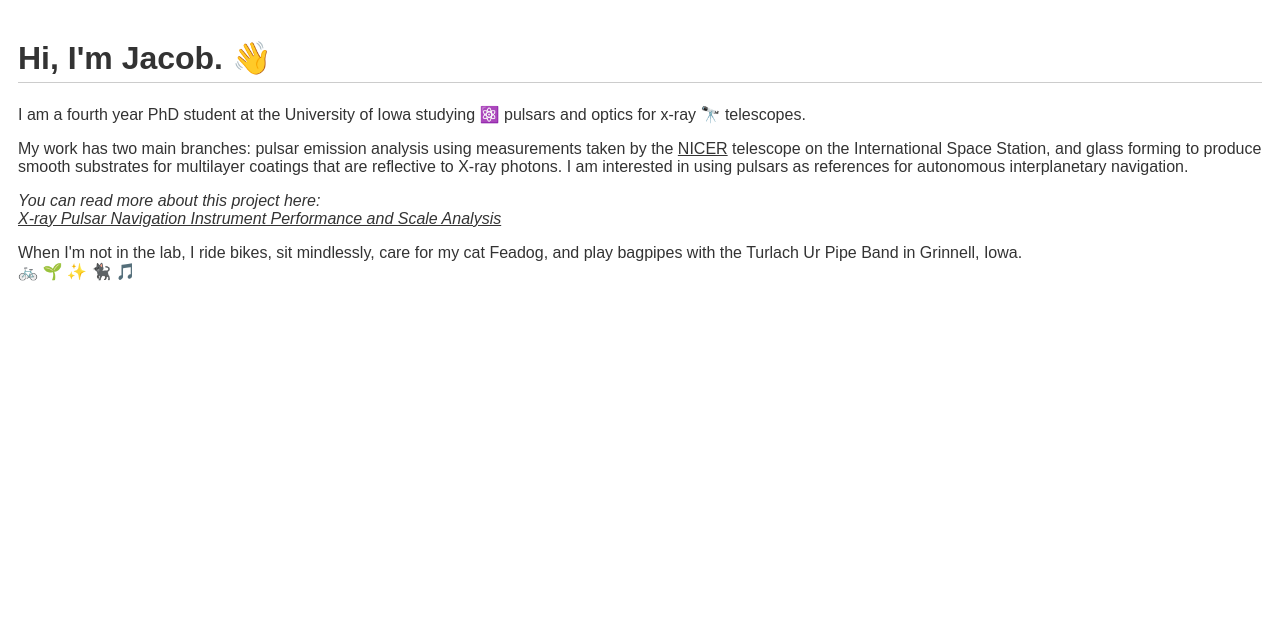
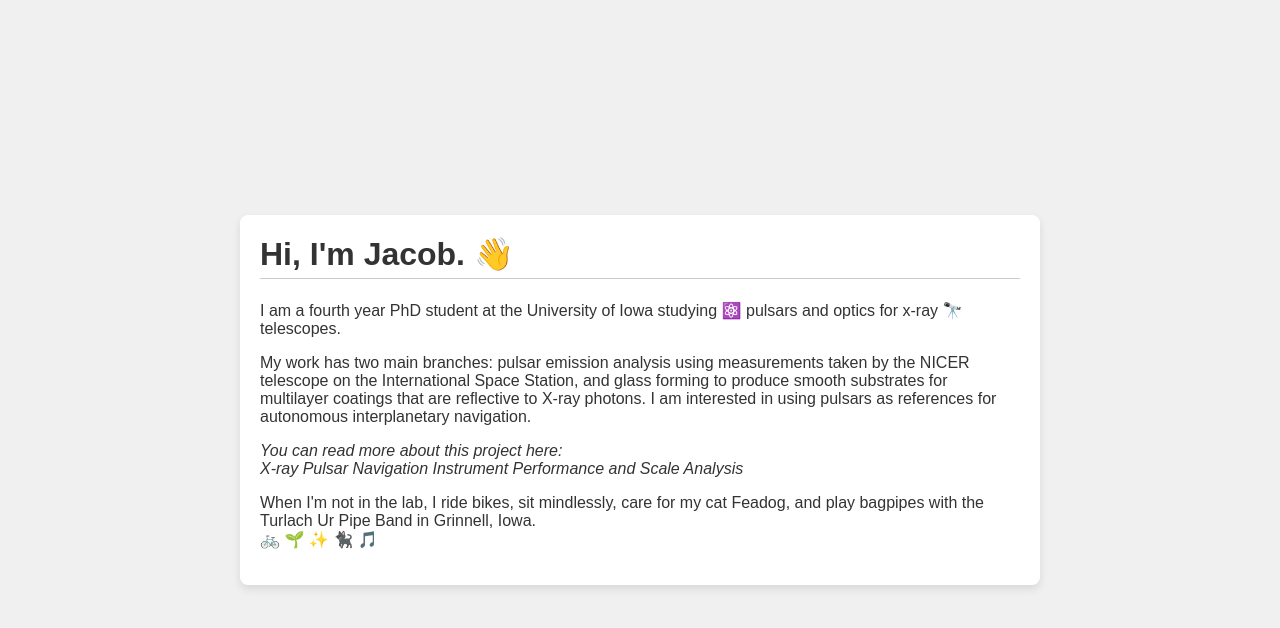
Before and after one commit to jacobspacepayne/jacobspacepayne.github.io, a plain HTML site: page index.html in a window 1280 px wide. Drawn offline with Linux system fonts and the light colour scheme.

Commit message:
Adaptive column

```diff
--- a/index.html
+++ b/index.html
@@ -1,9 +1,57 @@
-<div style="font-family: Arial, sans-serif; color: #333; padding: 10px;">
-  <h1 style="border-bottom: 1px solid #ccc; padding-bottom: 5px;">Hi, I'm Jacob. 👋</h1>
+<!DOCTYPE html>
+<html>
+<head>
+<title>Jacob's Page</title>
+<style>
+  body {
+    display: flex;
+    justify-content: center; /* Center horizontally */
+    align-items: center; /* Center vertically */
+    min-height: 100vh; /* Ensure it takes full viewport height */
+    margin: 0; /* Remove default body margin */
+    background-color: #f0f0f0; /* Optional: a light background for contrast */
+  }
+
+  .container {
+    width: 66%; /* Middle third of the page (approximately) */
+    max-width: 800px; /* Optional: set a max-width for very wide screens */
+    min-width: 300px; /* NEW: Minimum width for smaller screens/mobile devices */
+    padding: 20px;
+    box-sizing: border-box; /* Include padding in the width calculation */
+    background-color: #fff; /* White background for the content */
+    border-radius: 8px; /* Slightly rounded corners */
+    box-shadow: 0 4px 8px rgba(0, 0, 0, 0.1); /* Subtle shadow */
+    color: #333;
+    font-family: Arial, sans-serif;
+  }
+
+  h1 {
+    border-bottom: 1px solid #ccc;
+    padding-bottom: 5px;
+    margin-top: 0; /* Remove default top margin for H1 */
+  }
+
+  a {
+    color: #333;
+    text-decoration: none; /* Remove underline from links */
+  }
+
+  a:hover {
+    text-decoration: underline; /* Add underline on hover */
+  }
+</style>
+</head>
+<body>
+
+<div class="container">
+  <h1>Hi, I'm Jacob. 👋</h1>
   <p>I am a fourth year PhD student at the University of Iowa studying ⚛️ pulsars and optics for x-ray 🔭 telescopes.</p>
-  <p>My work has two main branches: pulsar emission analysis using measurements taken by the <a href="https://science.nasa.gov/mission/nicer/" style="color: #333;">NICER</a> telescope on the International Space Station, and glass forming to produce smooth substrates for multilayer coatings that are reflective to X-ray photons. I am interested in using pulsars as references for autonomous interplanetary navigation.</p>
+  <p>My work has two main branches: pulsar emission analysis using measurements taken by the <a href="https://science.nasa.gov/mission/nicer/">NICER</a> telescope on the International Space Station, and glass forming to produce smooth substrates for multilayer coatings that are reflective to X-ray photons. I am interested in using pulsars as references for autonomous interplanetary navigation.</p>
   <p><i>You can read more about this project here:<br>
-  <a href="https://repository.gatech.edu/entities/publication/63435d46-d94e-4a9a-b8d0-7056988c3c73" style="color: #333;">X-ray Pulsar Navigation Instrument Performance and Scale Analysis</a></i></p>
+  <a href="https://repository.gatech.edu/entities/publication/63435d46-d94e-4a9a-b8d0-7056988c3c73">X-ray Pulsar Navigation Instrument Performance and Scale Analysis</a></i></p>
   <p>When I'm not in the lab, I ride bikes, sit mindlessly, care for my cat Feadog, and play bagpipes with the Turlach Ur Pipe Band in Grinnell, Iowa.<br>
   🚲 🌱 ✨ 🐈‍⬛ 🎵</p>
 </div>
+
+</body>
+</html>
```
